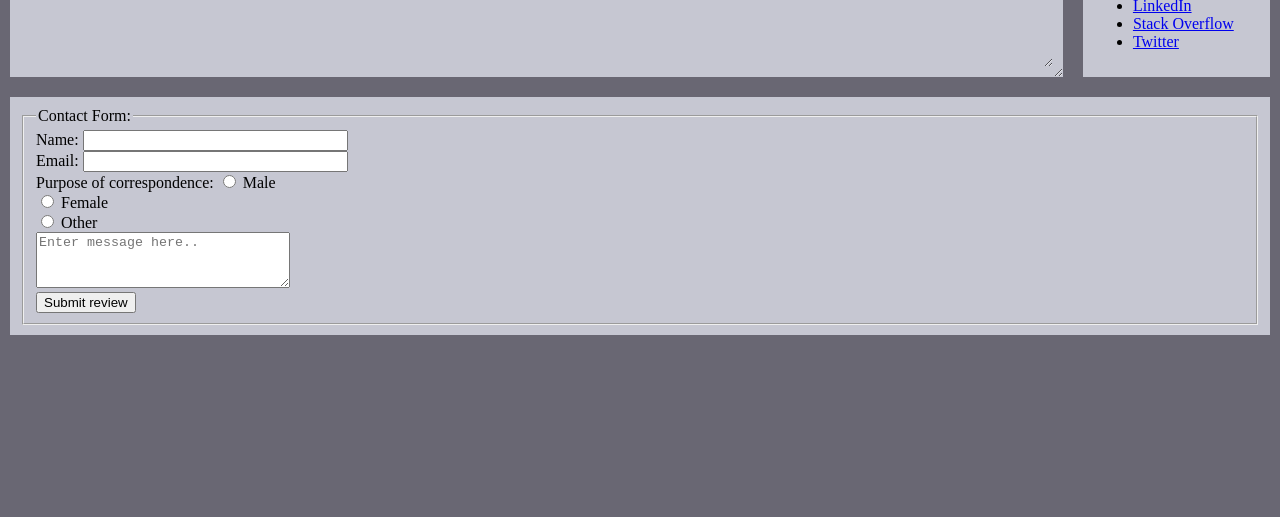
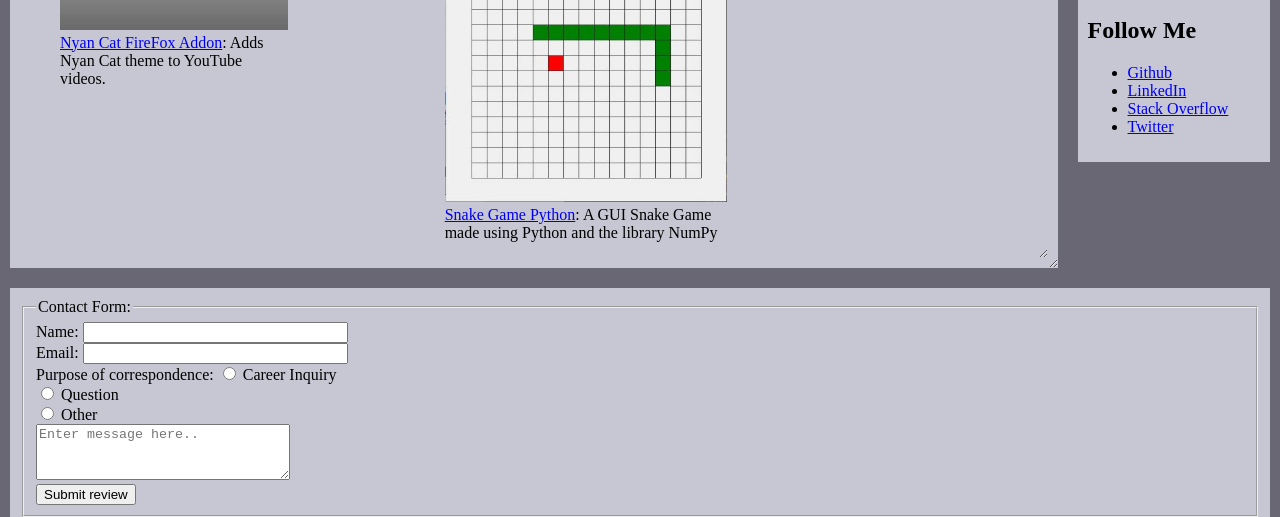
Before and after one commit to fzramos/fzramos.github.io, a plain HTML site: page index.html in a window 1280 px wide. Shown: the part 593-1110 px from the top of the page. Before the commit the page ends 938 px from the top, so only its background shows below. Drawn offline with Linux system fonts and the light colour scheme.

Commit message:
Adding images to webpage

```diff
--- a/index.html
+++ b/index.html
@@ -99,11 +99,11 @@
                     <!--<p>Please select your gender:</p>-->
                     <label>
                         Purpose of correspondence:
-                        <input type="radio" id="male" name="gender" value="male">
-                        <label for="male">Male</label><br>
-                        <input type="radio" id="female" name="gender" value="female">
-                        <label for="female">Female</label><br>
-                        <input type="radio" id="other" name="gender" value="other">
+                        <input type="radio" id="career" name="purpose" value="career">
+                        <label for="career">Career Inquiry</label><br>
+                        <input type="radio" id="question" name="purpose" value="question">
+                        <label for="question">Question</label><br>
+                        <input type="radio" id="other" name="purpose" value="other">
                         <label for="other">Other</label>
                     </label>
                     <br />
```
Also changed, not shown: images/CodingPic2.jpg (added), images/CodingPic3.jpg (added), images/face.jpg (added), images/nyan.JPG (added), images/nyan.png (added), images/raw_snake.JPG (added), images/snake.JPG (added), 1 other file.
